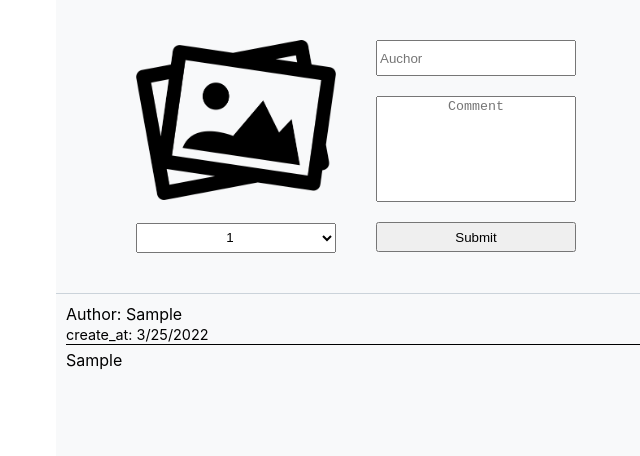
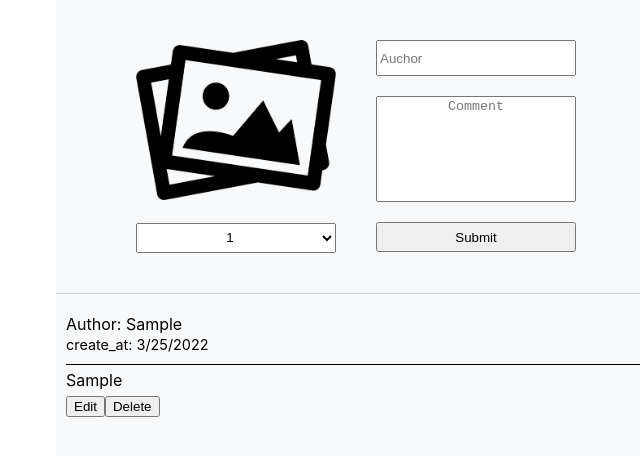
Before and after one commit to GangOn0215/book-reports, a React (Create React App) app in the folder client/: page / in a window 1280 px wide. Both pictures are taken after typing "Sample", "Sample" into the empty fields and a click on the button "Submit". Shown: the top 456 px of the page, without its empty margins (284-924 px from the left). Built offline with nearby package versions, Linux system fonts and the light colour scheme; no server answers.

Commit message:
#2 update를 구현해 보았습니다. app.js에서 onEdit 함수를 만든뒤 App.js -> ReportsList.js -> ReportsItem.js 로 넘겨줬습니다. 주석을 많이 달아보았습니다.

```diff
--- a/client/src/App.css
+++ b/client/src/App.css
@@ -59,6 +59,7 @@ body, html, #root {
   margin-bottom: 20px;
 }
 .reports-item .info {
+  padding: 10px 0px;
   border-bottom: 1px solid black;
 }
 .reports-item .info .create-at {
@@ -67,3 +68,10 @@ body, html, #root {
 .reports-item .content {
   padding: 5px 0px;
 }
+.reports-item textarea {
+  width: 100%;
+  resize: none;
+  height: 50px;
+  margin: 20px 0px;
+  box-sizing: border-box;
+}
--- a/client/src/App.js
+++ b/client/src/App.js
@@ -1,6 +1,6 @@
 import "./App.css";
 import axios from "axios";
-import React, {useEffect, useState, useRef} from "react";
+import React, { useEffect, useState, useRef } from "react";
 import ReportsHeader from "./Component/ReportsHeader";
 import ReportsList from "./Component/ReportsList";
 
@@ -9,7 +9,9 @@ function App() {
   const dataID = useRef(0);
 
   const callApi = async () => {
-    const getData = await axios.get("/api/rest/book").then((res) => res.data.api);
+    const getData = await axios
+      .get("/api/rest/book")
+      .then((res) => res.data.api);
 
     const initData = getData.map((item) => {
       return {
@@ -17,8 +19,8 @@ function App() {
         comment: item.body,
         star: Math.floor(Math.random() * 5) + 1,
         created_date: new Date().getTime(),
-        id: dataID.current++
-      }
+        id: dataID.current++,
+      };
     });
 
     setData(initData);
@@ -36,16 +38,24 @@ function App() {
       comment: newComment,
       star: newStar,
       created_date: create_date,
-      id: dataID.current++
+      id: dataID.current++,
     };
 
     setData([newReportList, ...data]);
-  }
+  };
+
+  const onEdit = (targetID, newComment) => {
+    const newReportList = data.map((item) =>
+      item.id === targetID ? { ...item, comment: newComment } : item
+    );
+
+    setData(newReportList);
+  };
 
   return (
     <div className="reports-container">
-      <ReportsHeader onCreate={onCreate}/>
-      <ReportsList ReportList={data}/>
+      <ReportsHeader onCreate={onCreate} />
+      <ReportsList onEdit={onEdit} ReportList={data} />
     </div>
   );
 }
--- a/client/src/Component/ReportsHeader.js
+++ b/client/src/Component/ReportsHeader.js
@@ -1,31 +1,33 @@
 import { useRef, useState } from "react";
 
-const ReportsHeader = ({onCreate}) => {
+const ReportsHeader = ({ onCreate }) => {
+  // 여러개의 input 값을 객체로 만들어 관리하는 코드
   const [reportsData, setReportsData] = useState({
     author: "",
     comment: "",
     star: 1,
   });
 
+  // input Element 들을 관리하기 위한 useRef
   const inputAuthor = useRef();
   const inputComment = useRef();
-  const inputStar = useRef();
 
+  // onChange 이벤트가 발생될때 마다 실행하여 setReportsData 함수가 호출되는 함수
   const handleChange = (e) => {
     setReportsData({
       ...reportsData,
-      [e.target.name]: e.target.value
+      [e.target.name]: e.target.value,
     });
   };
 
   const handleSubmit = () => {
-    if(reportsData.author.length < 3) {
+    if (reportsData.author.length < 3) {
       inputAuthor.current.focus();
 
       return;
     }
 
-    if(reportsData.comment.length < 5) {
+    if (reportsData.comment.length < 5) {
       inputComment.current.focus();
 
       return;
@@ -33,10 +35,11 @@ const ReportsHeader = ({onCreate}) => {
 
     onCreate(reportsData.author, reportsData.comment, reportsData.star);
 
+    // onCreate를 호출하고 난 뒤 input 영역을 초기화 해주고 있습니다.
     setReportsData({
       author: "",
       comment: "",
-      star: 1
+      star: 1,
     });
   };
 
@@ -49,12 +52,7 @@ const ReportsHeader = ({onCreate}) => {
           alt="oho"
         />
         <div className="star">
-          <select
-            ref={inputStar}
-            name="star"
-            value={reportsData.star}
-            onChange={handleChange}
-          >
+          <select name="star" value={reportsData.star} onChange={handleChange}>
             <option value={1}>1</option>
             <option value={2}>2</option>
             <option value={3}>3</option>
--- a/client/src/Component/ReportsItem.js
+++ b/client/src/Component/ReportsItem.js
@@ -1,18 +1,80 @@
-import React from "react";
+import React, { useState, useRef } from "react";
 
-const ReportsItems = ({author, comment, created_date}) => {
+const ReportsItems = ({ onEdit, author, comment, created_date, id }) => {
+  // textarea element를 관리하기 위한 useRef
+  const inputComment = useRef();
+
+  // edit 중인지 아닌지 확인하는 변수
+  const [isEdit, setIsEdit] = useState(false);
+  // edit 변수를 반전 시키는 함수
+  const toggleIsEdit = () => {
+    setIsEdit(!isEdit);
+  };
+
+  // 내부 textarea의 값을 저장하는 변수
+  const [localComment, setLocalComment] = useState(comment);
+  // 내부 textarea의 값을 저장하는 함수
+  const handleChange = (e) => {
+    setLocalComment(e.target.value);
+  };
+
+  // cancle을 눌렀을때 실행되는 함수
+  const handleEditQuit = () => {
+    // edit cancle 이기 때문에 props 로 받아왔던 comment로 초기화를 시켜줍니다.
+    setLocalComment(comment);
+    // isEdit 의 toggle 함수를 호출하여 isEdit 변수를 반전시켜 줍니다.
+    toggleIsEdit();
+  };
+
+  // edit 을 submit 해주는 함수
+  const handleEditSubmit = () => {
+    // localComment 의 길이가 5 미만이라면 focus를 해주며 return 시켜줍니다.
+    if (localComment.length < 5) {
+      inputComment.current.focus();
+
+      return;
+    }
+
+    // 확인 절차
+    if (window.confirm(`real edit? ${id}`)) {
+      onEdit(id, localComment);
+
+      toggleIsEdit();
+    }
+  };
+
   return (
     <div className="reports-item">
       <div className="info">
         <span className="author">Author: {author}</span>
-        <br/>
-        <span className="create-at">create_at: { new Date(created_date).toLocaleDateString() }</span>
+        <br />
+        <span className="create-at">
+          create_at: {new Date(created_date).toLocaleDateString()}
+        </span>
       </div>
-      <div className="content">
-        <span>{comment}</span>
-      </div>
+      {isEdit ? (
+        <>
+          <textarea
+            ref={inputComment}
+            value={localComment}
+            onChange={handleChange}
+          />
+
+          <button onClick={handleEditQuit}>Cancle</button>
+          <button onClick={handleEditSubmit}>Save Edit</button>
+        </>
+      ) : (
+        <>
+          <div className="content">
+            <span>{comment}</span>
+          </div>
+
+          <button onClick={toggleIsEdit}>Edit</button>
+          <button>Delete</button>
+        </>
+      )}
     </div>
-  )
-}
+  );
+};
 
 export default ReportsItems;
--- a/client/src/Component/ReportsList.js
+++ b/client/src/Component/ReportsList.js
@@ -1,16 +1,14 @@
 import React from "react";
 import ReportsItems from "./ReportsItem";
 
-const ReportsList = ({ReportList}) => {
+const ReportsList = ({ onEdit, ReportList }) => {
   return (
     <section className="reports-lists">
-    {
-      ReportList.map((item) => {
-        return ( <ReportsItems key={item.id} {...item}/> )
-      })
-    }
+      {ReportList.map((item) => {
+        return <ReportsItems key={item.id} {...item} onEdit={onEdit} />;
+      })}
     </section>
-  )
-}
+  );
+};
 
 export default ReportsList;
```
